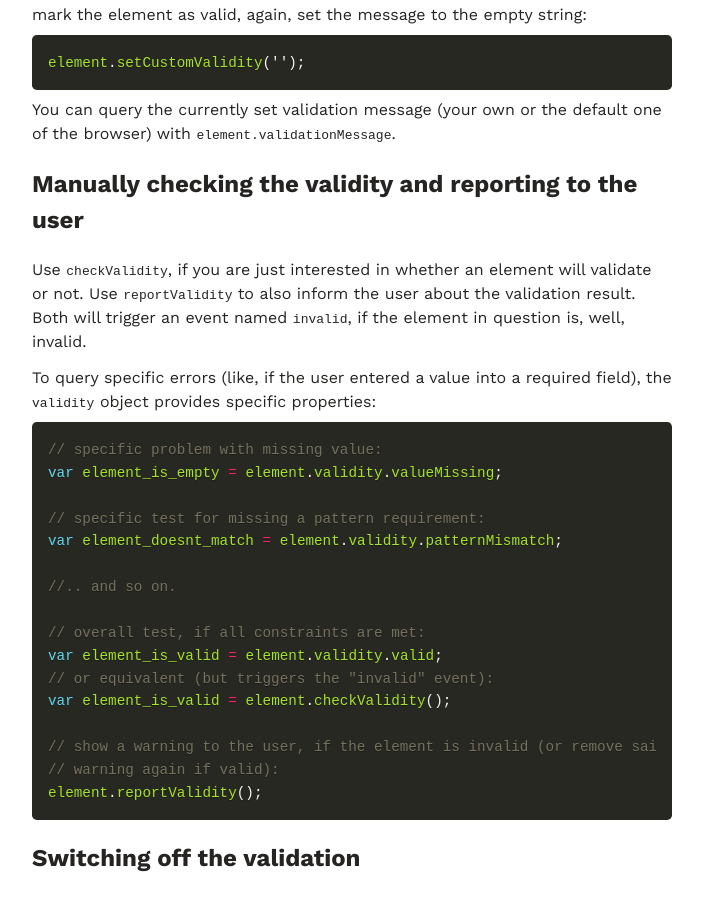
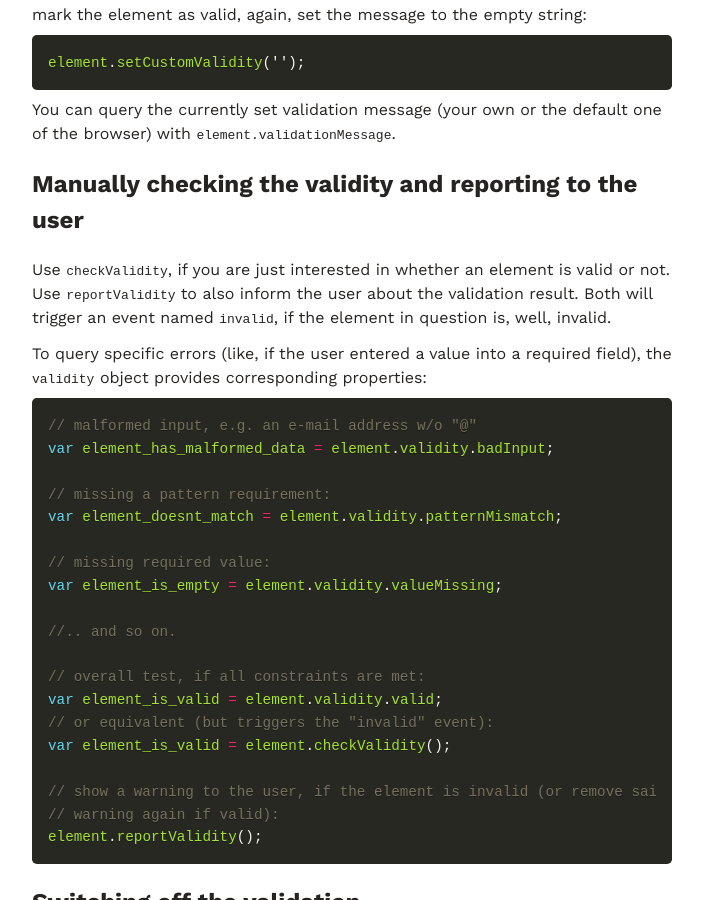
Before and after one commit to hyperform/hyperform.github.io, a Jekyll site: the page built from docs/low_level_api.md, in a window 1280 px wide and 900 px high, scrolled down 1697 px. Shown: the whole window, without its empty margins (288-991 px from the left). Built offline with Jekyll 4.4.1, drawn with Linux system fonts in a browser that asks for light colours; emoji names are drawn with the system emoji font; some web fonts are replaced.

Commit message:
clarify some documentation

````diff
--- a/docs/low_level_api.md
+++ b/docs/low_level_api.md
@@ -85,20 +85,23 @@ one of the browser) with `element.validationMessage`.
 
 ## Manually checking the validity and reporting to the user
 
-Use `checkValidity`, if you are just interested in whether an element will
-validate or not. Use `reportValidity` to also inform the user about the
+Use `checkValidity`, if you are just interested in whether an element is
+valid or not. Use `reportValidity` to also inform the user about the
 validation result. Both will trigger an event named `invalid`, if the element
 in question is, well, invalid.
 
 To query specific errors (like, if the user entered a value into a required
-field), the `validity` object provides specific properties:
+field), the `validity` object provides corresponding properties:
 
 ```js
-// specific problem with missing value:
+// malformed input, e.g. an e-mail address w/o "@"
+var element_has_malformed_data = element.validity.badInput;
+
+// missing a pattern requirement:
+var element_doesnt_match = element.validity.patternMismatch;
+
+// missing required value:
 var element_is_empty = element.validity.valueMissing;
-
-// specific test for missing a pattern requirement:
-var element_doesnt_match = element.validity.patternMismatch;
 
 //.. and so on.
 
@@ -181,4 +184,4 @@ page](high_level_api.html).
 ----
 
 :gem: Next: [Extra Hyperform Features](high_level_api.html) – functionality
-added beyond standard HTML 5 validation.
+added beyond standard HTML 5 validation.
````
Also changed, not shown: docs/usage.md (+6 -2 lines).
